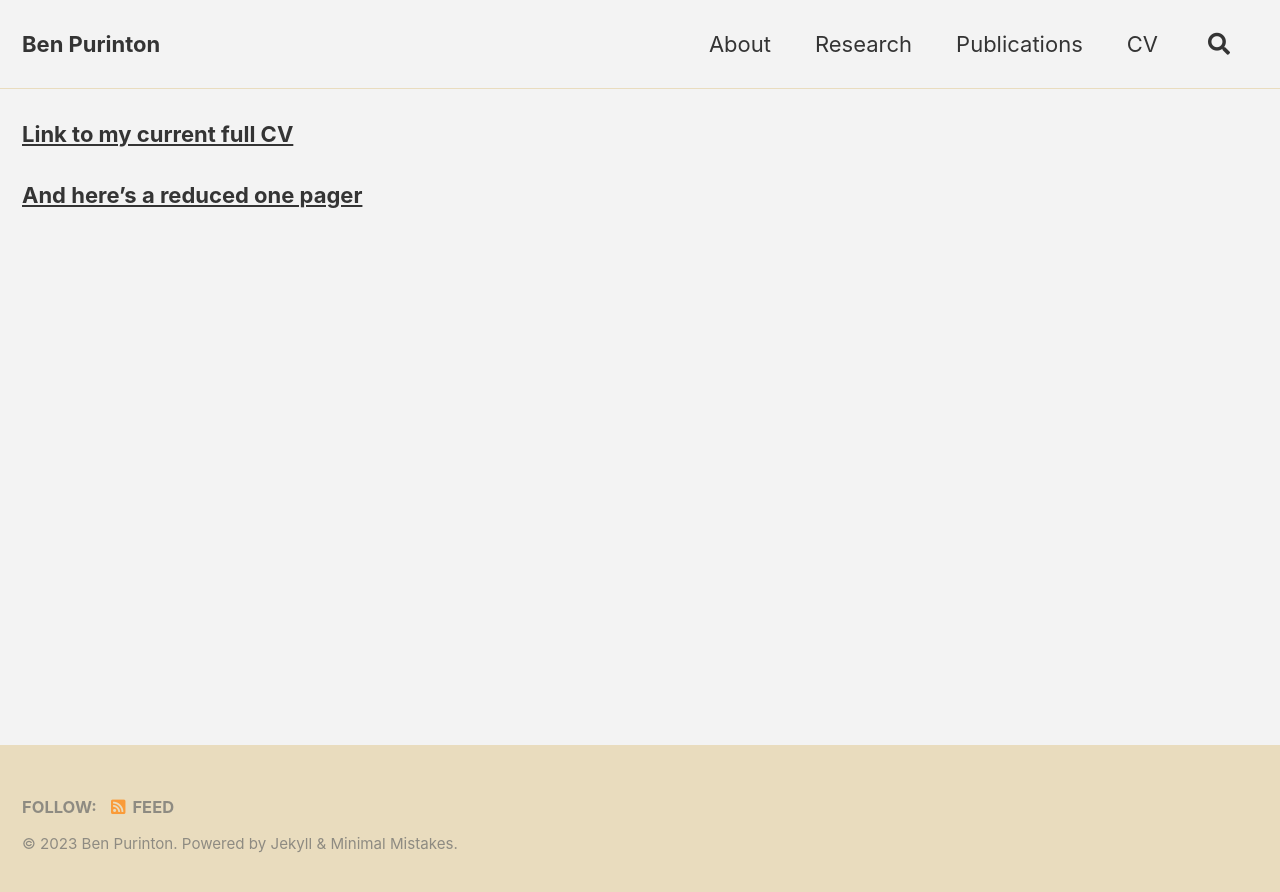
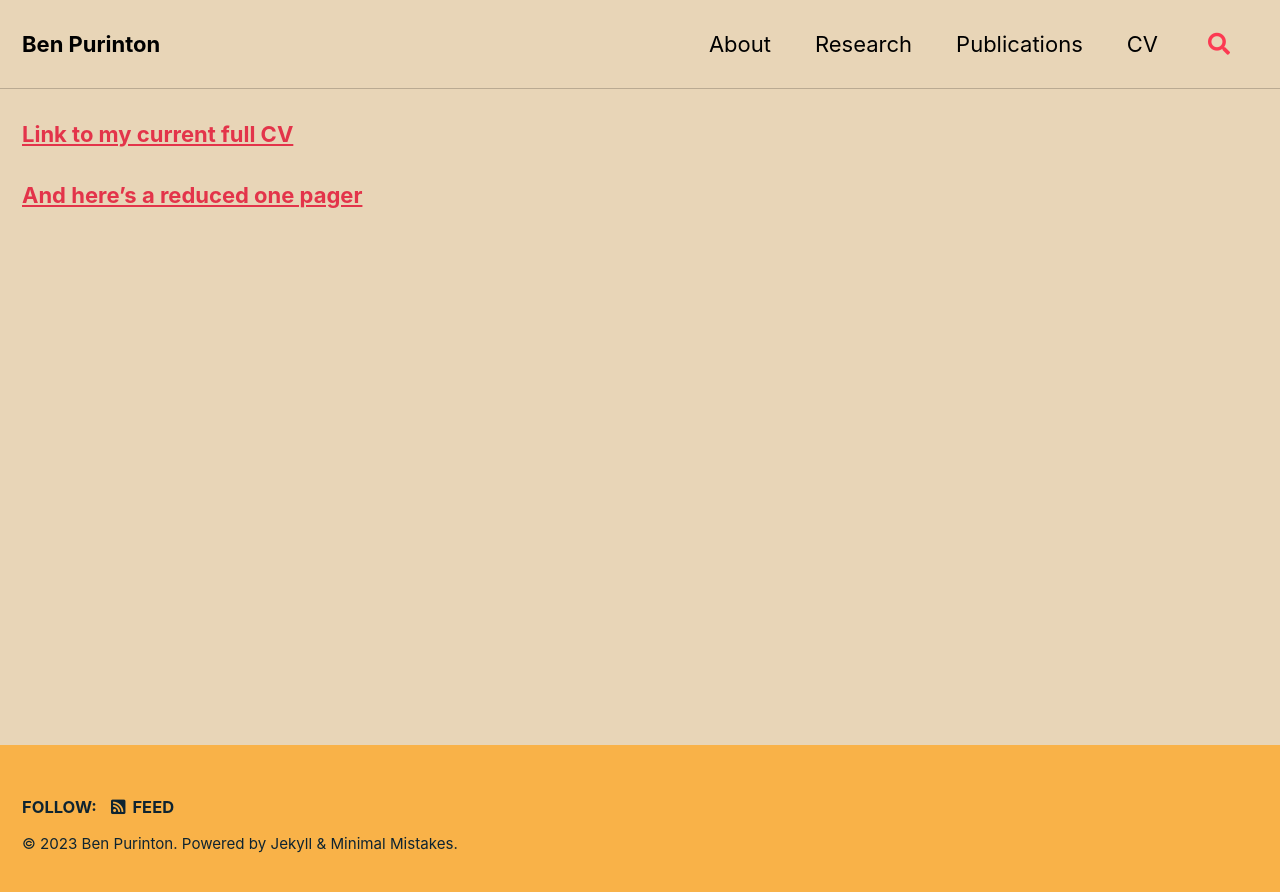
Before and after one commit to bpurinton/bpurinton.github.io, a Jekyll site: the page built from _pages/cv.md, in a window 1280 px wide. Shown: the top 892 px of the page. Built offline with Jekyll 4.4.1, drawn with Linux system fonts in a browser that asks for light colours; cached includes are drawn as plain includes.

Commit message:
change url, repo, and skin

```diff
--- a/_config.yml
+++ b/_config.yml
@@ -12,7 +12,7 @@
 
 # theme                  : "minimal-mistakes-jekyll"
 remote_theme           : "mmistakes/minimal-mistakes"
-minimal_mistakes_skin    : "dirt" # "air", "aqua", "contrast", "dark", "dirt", "neon", "mint", "plum", "sunrise"
+minimal_mistakes_skin    : "sunrise" # "air", "aqua", "contrast", "dark", "dirt", "neon", "mint", "plum", "sunrise"
 
 # Site Settings
 locale                   : "en-US"
@@ -21,9 +21,9 @@
 subtitle                 : # "Earth Scientist" # site tagline that appears below site title in masthead
 name                     : "Ben Purinton"
 description              : "Made with jekyll and mimimal mistakes."
-url                      : "https://bpurinton.github.io" # the base hostname & protocol for your site e.g. "https://mmistakes.github.io"
+url                      : "https://bendirt.com" # "https://bpurinton.github.io" # the base hostname & protocol for your site e.g. "https://mmistakes.github.io"
 baseurl                  : # the subpath of your site, e.g. "/blog"
-repository               : "bpurinton/my-website" # GitHub username/repo-name e.g. "mmistakes/minimal-mistakes"
+repository               : "bpurinton/bpurinton.github.io" # GitHub username/repo-name e.g. "mmistakes/minimal-mistakes"
 teaser                   : "/assets/images/favicon-32x32.png" # path of fallback teaser image, e.g. "/assets/images/500x300.png"
 logo                     : # "/assets/images/favicon.ico" # path of logo image to display in the masthead, e.g. "/assets/images/88x88.png"
 masthead_title           : # "Ben P" # overrides the website title displayed in the masthead, use " " for no title
```
